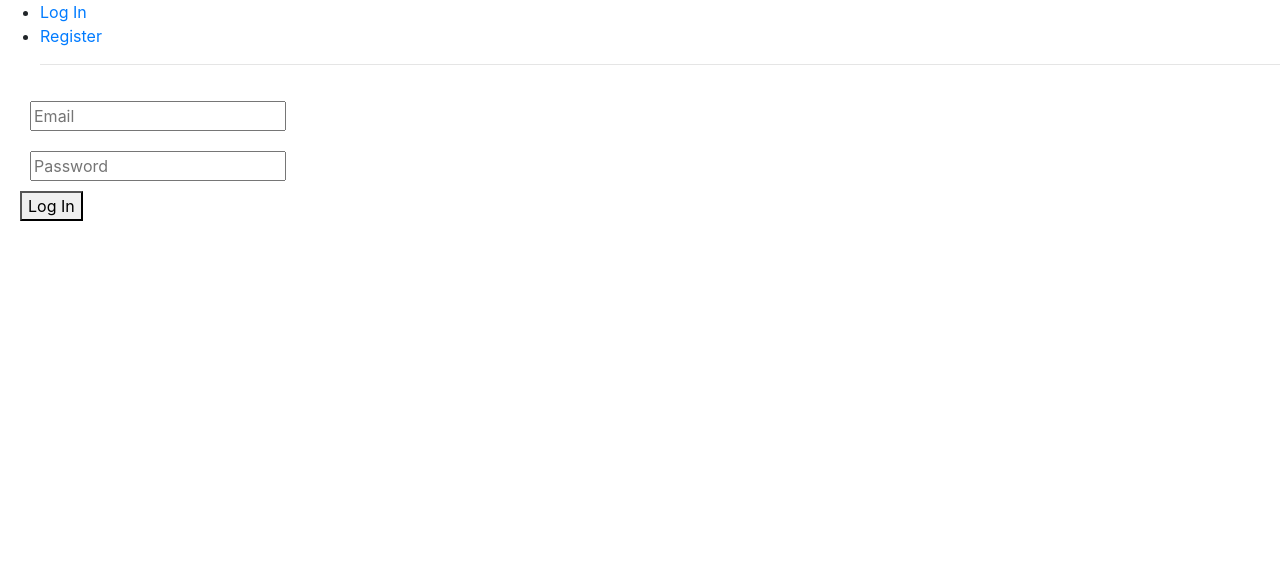
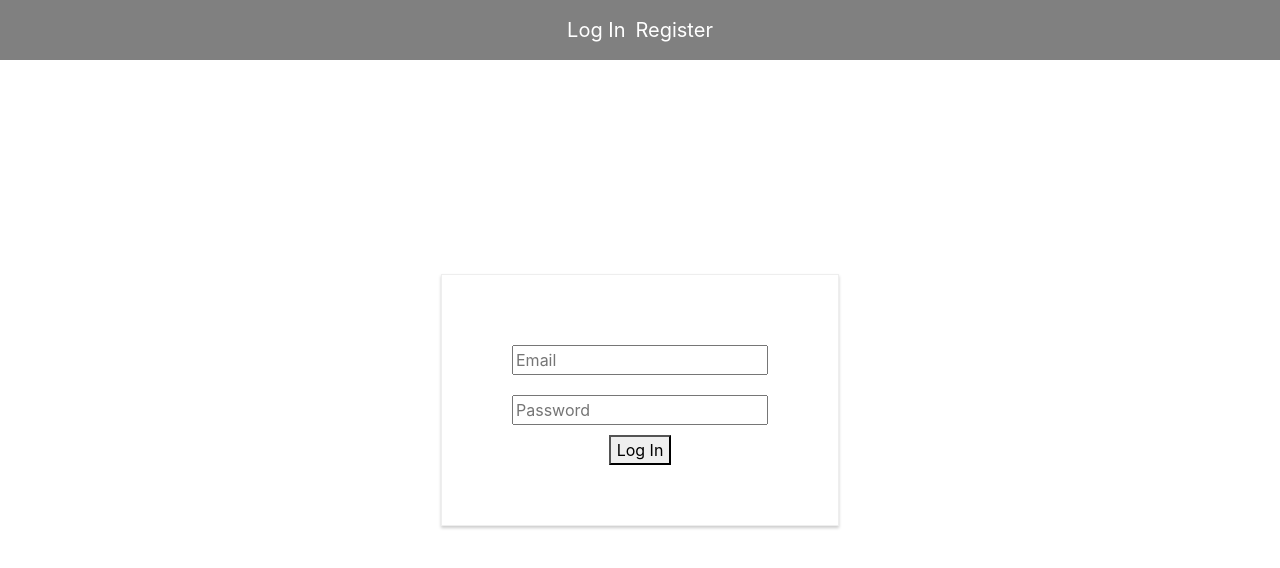
Before and after one commit to dijanal/todo-app, a React (Create React App) app: page /login in a window 1280 px wide. Shown: the top 568 px of the page. Built offline with nearby package versions, Linux system fonts and the light colour scheme.

Commit message:
Add option for Mark as done

```diff
--- a/src/components/Header/Header.css
+++ b/src/components/Header/Header.css
@@ -1,3 +1,33 @@
-.signout{
-  cursor: pointer;
+.signout  {
+  color:white;
+  cursor:pointer;
+  text-decoration: none;
+  font-size: 20px;
 }
+
+
+ul {
+  width: 100%;
+  display: inline-flex;
+  justify-content: space-around;
+  align-items: left;
+  padding: 10px 0;
+  margin:0;
+  background-color: grey;
+
+
+}
+
+li {
+  display: inline-flex;
+  padding:5px;
+
+}
+
+.link{
+  color:white;
+  cursor:pointer;
+  text-decoration: none;
+  font-size: 20px;
+
+}
--- a/src/components/Header/Header.js
+++ b/src/components/Header/Header.js
@@ -7,15 +7,14 @@ class Header extends React.Component {
   render(){
     return(
       <div className='header'>
-        <ul>
+      <ul >
         {!this.props.redirect && <div>
-          <li>
-            <Link to='/login'> Log In </Link>
+          <li >
+            <Link to='/login' className='link'> Log In </Link>
           </li>
           <li>
-            <Link to='/register'> Register </Link>
+            <Link to='/register' className='link'> Register </Link>
           </li>
-          <hr/>
           </div>}
           {this.props.redirect && <div>
           <li className='signout'>
--- a/src/containters/Login/Login.css
+++ b/src/containters/Login/Login.css
@@ -1,4 +1,10 @@
 .login{
-  margin-left: 10px;
-  padding: 10px;
+  position: absolute;
+  left: 50%;
+  top: 50%;
+  transform: translate(-50%, -50%);
+  text-align: center;
+  box-shadow: 0 2px 3px #ccc;
+  border: 1px solid #eee;
+  padding: 60px
 }
--- a/src/containters/TaskList/TaskList.css
+++ b/src/containters/TaskList/TaskList.css
@@ -47,3 +47,8 @@
     float: right;
     margin-right: 80px;
 }
+
+
+.check-label:checked + .label-for-check {
+  font-weight: bold;
+}
--- a/src/containters/TaskList/TaskList.js
+++ b/src/containters/TaskList/TaskList.js
@@ -24,6 +24,8 @@ class TaskList extends Component {
             description: "",
             user: "",
         };
+
+        this.markAsDone=this.markAsDone.bind(this)
     }
 
 
@@ -91,6 +93,21 @@ class TaskList extends Component {
         this.setState({user: e.target.value});
     };
 
+    markAsDone(event){
+      const newTasks = this.state.todos
+      console.log(newTasks)
+        Object.values(newTasks).map(task => {
+            if (task.description === task.description) {
+                const newTask = Object.assign(task, {isFinished: true})
+                return newTask;
+              }
+              return task;
+        }
+      )
+      this.setState(newTasks);
+
+    }
+
 
     render() {
         return (
@@ -113,6 +130,7 @@ class TaskList extends Component {
                                 <div>
                                     {`Is finished: ${todo.isFinished}`}
                                 </div>
+                                <input type='checkbox' className='check-label' id='check' onClick={this.markAsDone}/><label htmlFor='check' className='label-for-check'>  Mark as done </label>
                             </AccordionItem>
 
 
```
